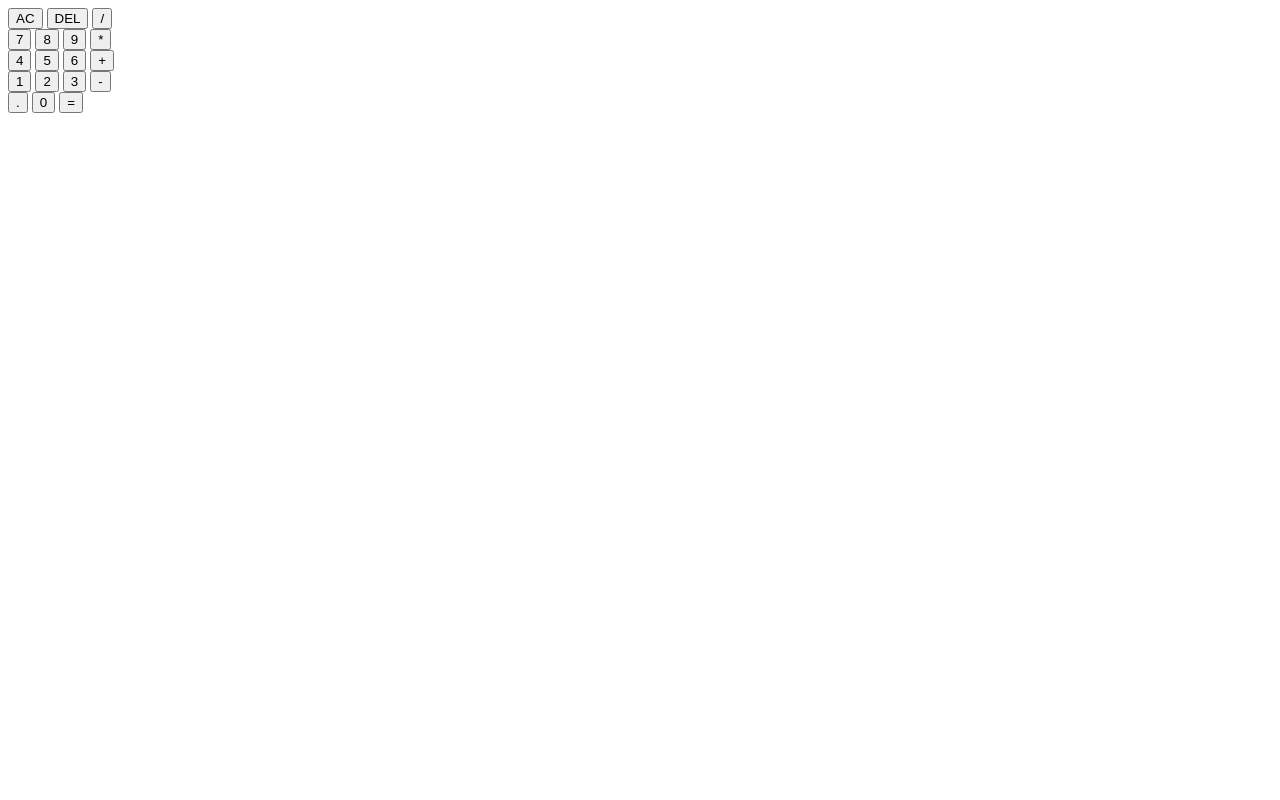
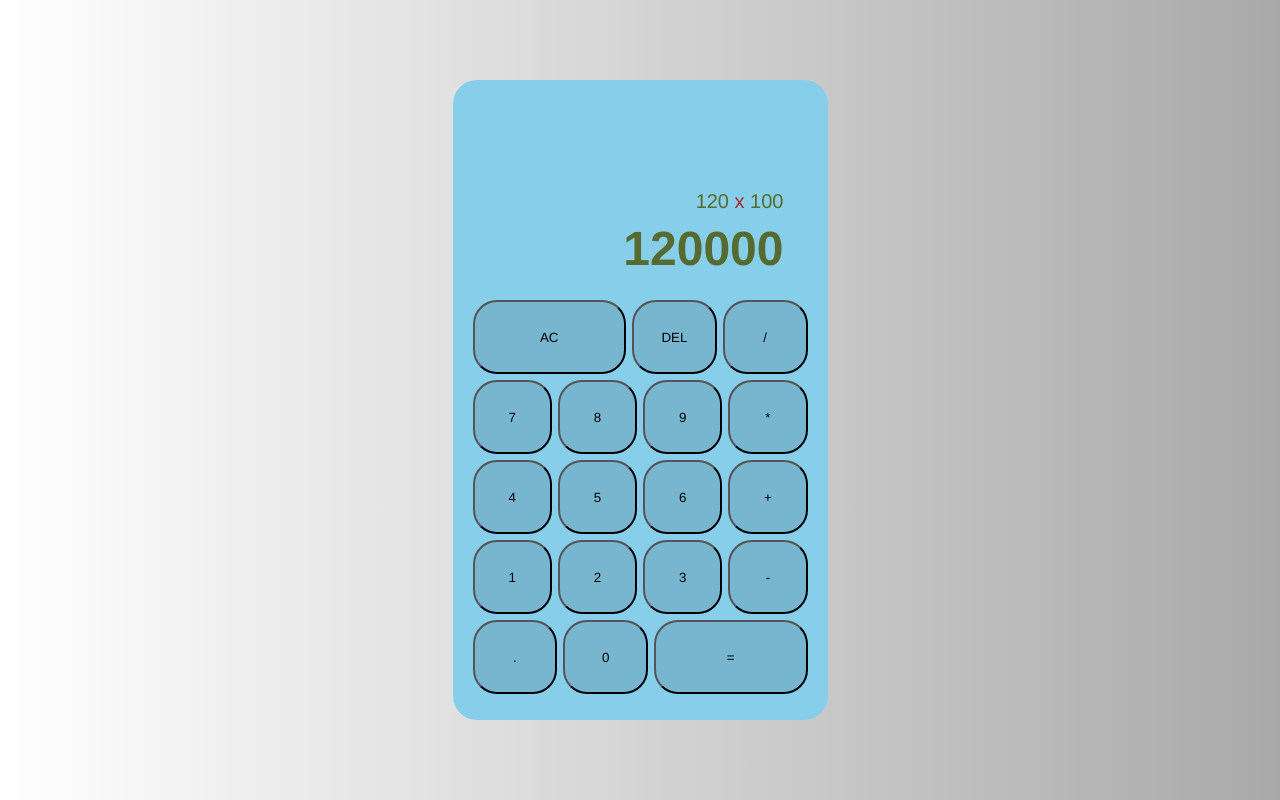
Before and after one commit to jacksonwu226/calculator, a plain HTML site: page index.html in a window 1280 px wide. Drawn offline with Linux system fonts and the light colour scheme.

Commit message:
Added some html items Added css styling with flexbox to have a more pleasing looking calculator

```diff
--- a/index.html
+++ b/index.html
@@ -8,39 +8,43 @@
   <script src="./script.js" defer></script>
 </head>
 <body>
+  <div class="app">
   <div class="calculator">
     <div class="output">
-      <div class="previous-operand"></div>
-      <div class="current-operand"></div>
+      <div class="previous-operand"> 120
+        <span class="operator">x</span> 100
+      </div>
+      <div class="current-operand">120000</div>
     </div>
-    <div class="row-1">
+    <div class="row">
       <button class="btn span-2">AC</button>
       <button class="btn">DEL</button>
       <button class="btn">/</button>
     </div>
-    <div class="row-2">
+    <div class="row">
       <button class="btn">7</button>
       <button class="btn">8</button>
       <button class="btn">9</button>
       <button class="btn">*</button>
     </div>
-    <div class="row-3">
+    <div class="row">
       <button class="btn">4</button>
       <button class="btn">5</button>
       <button class="btn">6</button>
       <button class="btn">+</button>
     </div>
-    <div class="row-4">
+    <div class="row">
       <button class="btn">1</button>
       <button class="btn">2</button>
       <button class="btn">3</button>
       <button class="btn">-</button>
     </div>
-    <div class="row-5">
+    <div class="row">
       <button class="btn">.</button>
       <button class="btn">0</button>
       <button class="btn span-2">=</button>
     </div>
   </div>
+  </div>
 </body>
 </html>
--- a/styles.css
+++ b/styles.css
@@ -0,0 +1,77 @@
+*, *::before, *::after{
+  font-family: 'Franklin Gothic Medium', 'Arial', Arial, sans-serif;
+  font-weight: normal;
+  box-sizing: border-box;
+}
+
+body{
+  padding: 0;
+  margin: 0;
+  background: linear-gradient(to right, white,darkgray);
+
+}
+.app{
+  display: flex;
+  flex-direction: column;
+  justify-content: center;
+  align-items: center;
+  height: 100vh;
+}
+.calculator{
+  background-color: rgb(135, 206, 235);
+  width: 100%;
+  max-width: 375px;
+  min-height: 640px;
+  padding: 1.25rem;
+  display: flex;
+  flex-direction: column;
+  border-radius: 1.5rem;
+  overflow: hidden;
+}
+
+.output{
+  min-height: 200px;
+  padding: 1.5rem;
+
+  display: flex;
+  justify-content: flex-end;
+  align-items: flex-end;
+  flex-direction: column;
+  color: darkolivegreen;
+  flex: 1 1 0%;
+}
+.output .previous-operand{
+  font-size: 1.25rem;
+  margin-bottom: 0.5rem;
+}
+.output .current-operand{
+  font-size: 3rem;
+  font-weight: 700;
+  max-width: 100%;
+  overflow: auto;
+}
+
+.output .operator{
+  color: brown;
+}
+.row{
+  display: flex;
+  justify-content: center;
+  align-items: center;
+  flex: 1 1 0%;
+  gap: 6px;
+  margin-bottom: 6px;
+}
+.btn{
+  background-color: rgb(119, 182, 206);
+  height: 100%;
+  flex: 1;
+  border-radius: 1.5rem;
+}
+.btn.span-2{
+  flex: 2;
+}
+.btn:hover{
+  box-shadow: inset 0px 8px 8px rgba(0,0,0,0.2);
+  background-color: rgba(62, 98, 112, 0.2);
+}
```
